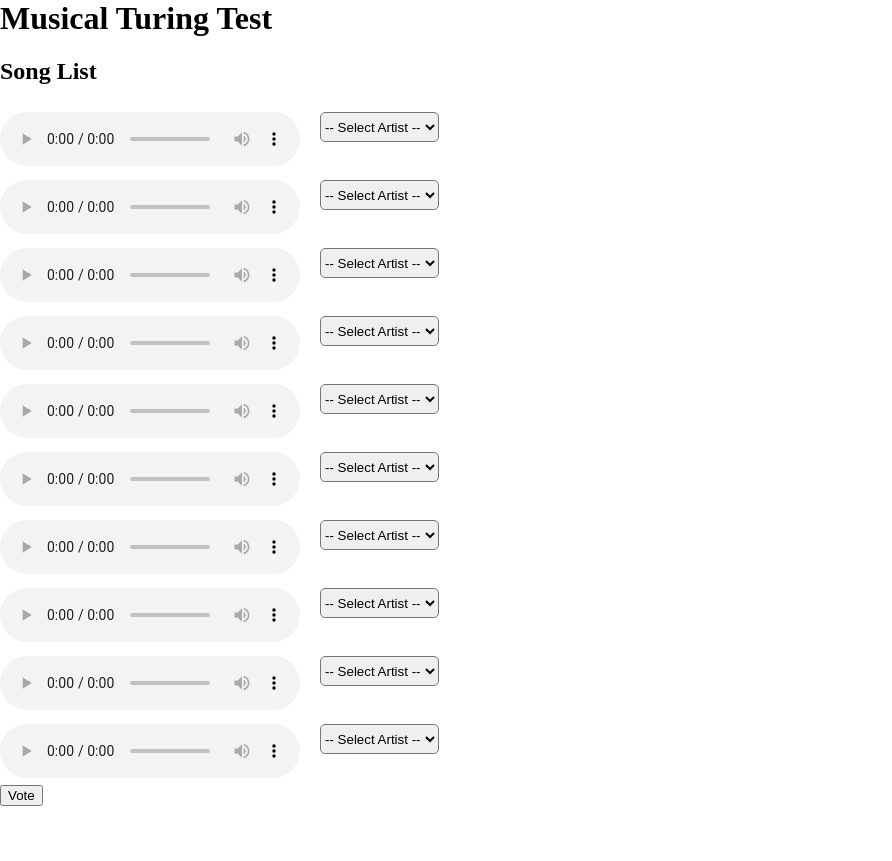
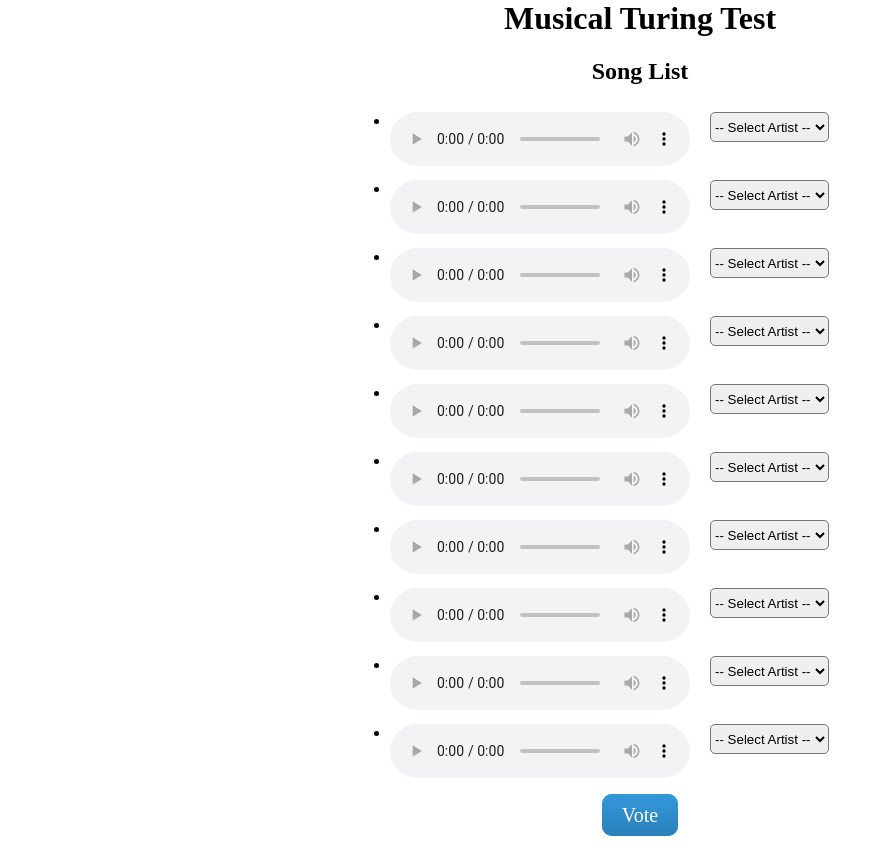
Before and after one commit to kawfee/musicturing, a PHP site: page / in a window 1280 px wide. Shown: the whole page, without its empty margins (0-892 px from the left). Before the commit the page ends 806 px from the top, so only its background shows below. Run offline with PHP 8.4, Linux system fonts and the light colour scheme; some libraries are stand-ins or nearby versions.

Commit message:
Fix some bugs and some basic styling

```diff
--- a/index.php
+++ b/index.php
@@ -1,11 +1,8 @@
 <?php
-
 	include 'setSession.php';
-
 	if(empty($_SESSION['data'])) {
 		setSession($songs);
 	}
-
 ?>
 
 <html>
@@ -17,6 +14,7 @@
 		<link href="styles.css" rel="stylesheet" type="text/css">
 	</head>
 	<body>
+		<div class="main">
 			<h1>Musical Turing Test</h1>
 			<h2>Song List</h2>
 			<ul class="cf">
@@ -25,6 +23,7 @@
 					echo '<li class="cf">
 							<audio id="p' . $i . '" controls>
 							  <source src="audio.php?id=' . $i . '">
+							  Your browser does not support the audio element for wav files
 							</audio>
 							<select id="f' . $i .'" tabindex="' . $i . 1 . '">
 							  <option value="" selected disabled>-- Select Artist -- </option>
@@ -36,7 +35,8 @@
 				}
 			?>
 			</ul>
-		<p class="cf"><input type="submit" onClick="submitQuiz()" id="click" value="Vote"></p>
+			<p class="cf"><a id="click" onClick="submitQuiz()">Vote</a></p>
 			<p id="msg"></p>
+		</div>
 	</body>
 </html>
--- a/setSession.php
+++ b/setSession.php
@@ -1,5 +1,4 @@
 <?php
-
 	session_start();
 
 	//Array of all songs to be possibly loaded
@@ -46,5 +45,4 @@
 		shuffle($values);
 		$_SESSION['data'] = $values;
 	}
-
 ?>
--- a/styles.css
+++ b/styles.css
@@ -2,17 +2,17 @@ body {
 	margin:0;
 }
 
-li, li audio, li select {
+ul, li, li audio, li select {
 	float:left;
 }
 
 ul {
-	float:left;
 	padding:0;
 	margin:0;
 }
 
 li {
+	width:500px;
 	margin:7px 0 7px 0;
 }
 
@@ -36,3 +36,33 @@ li select {
 .cf {
 	clear:both;
 }
+
+.main {
+	width:500px;
+	margin:0 auto;
+	text-align:center;
+}
+
+#click {
+	background-color:#3498db;
+	background-image:-webkit-linear-gradient(top, #3498db, #2980b9);
+	background-image:-moz-linear-gradient(top, #3498db, #2980b9);
+	background-image:-ms-linear-gradient(top, #3498db, #2980b9);
+	background-image:-o-linear-gradient(top, #3498db, #2980b9);
+	background-image:linear-gradient(to bottom, #3498db, #2980b9);
+	color:#fff;
+	font-size:20px;
+	line-height:60px;
+	padding:10px 20px;
+	border-radius:10px;
+	cursor:pointer;
+}
+
+#click:hover {
+	background-color:#3cb0fd;
+	background-image:-webkit-linear-gradient(top, #3cb0fd, #3498db);
+	background-image:-moz-linear-gradient(top, #3cb0fd, #3498db);
+	background-image:-ms-linear-gradient(top, #3cb0fd, #3498db);
+	background-image:-o-linear-gradient(top, #3cb0fd, #3498db);
+	background-image:linear-gradient(to bottom, #3cb0fd, #3498db);
+}
--- a/subquiz.js
+++ b/subquiz.js
@@ -30,7 +30,7 @@ function submitQuiz() {
 			$("#msg").html("Great job!");
 		}
 		for(i=0; i<10;i++) {
-			if(data.wrong[i] == 1) {
+			if(data.wrong[i]==1) {
 				$("#i"+i).attr("src", "wrong.png");
 			} else {
 				$("#i"+i).attr("src", "right.png");
@@ -38,7 +38,7 @@ function submitQuiz() {
 			$("#i"+i).fadeIn(i*100);
 		}
 		$("#click").attr("onClick", "resetQuiz()");
-		$("#click").attr("value", "Reset");
+		$("#click").html("Reset");
 	});
 }
 function resetQuiz() {
@@ -54,6 +54,6 @@ function resetQuiz() {
 			$("#f"+i).val('');
 		}
 		$("#click").attr("onClick", "submitQuiz()");
-		$("#click").attr("value", "Vote");
+		$("#click").html("Vote");
 	});
 }
```
Also changed, not shown: ajax.php (+13 -8 lines). Lines whose indentation alone changed are shown as unchanged.
